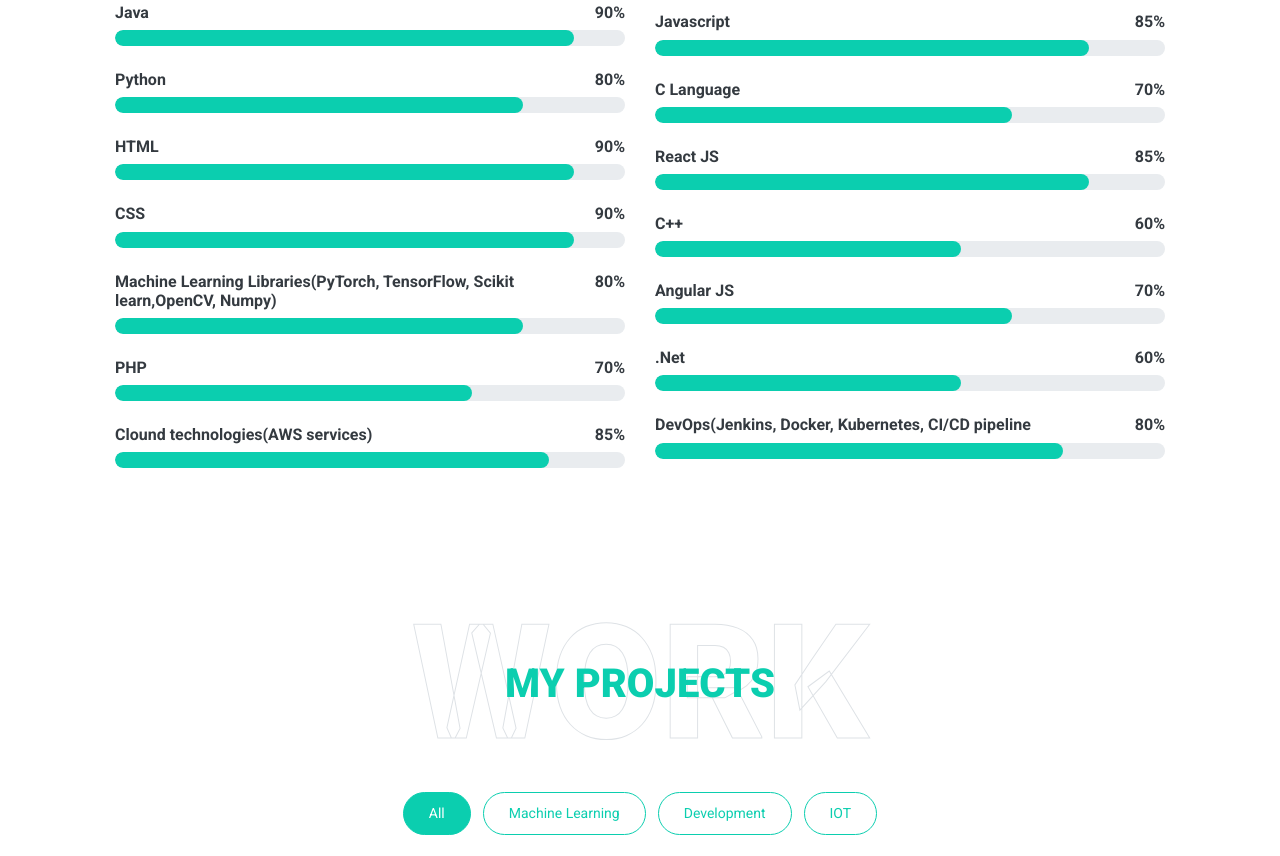
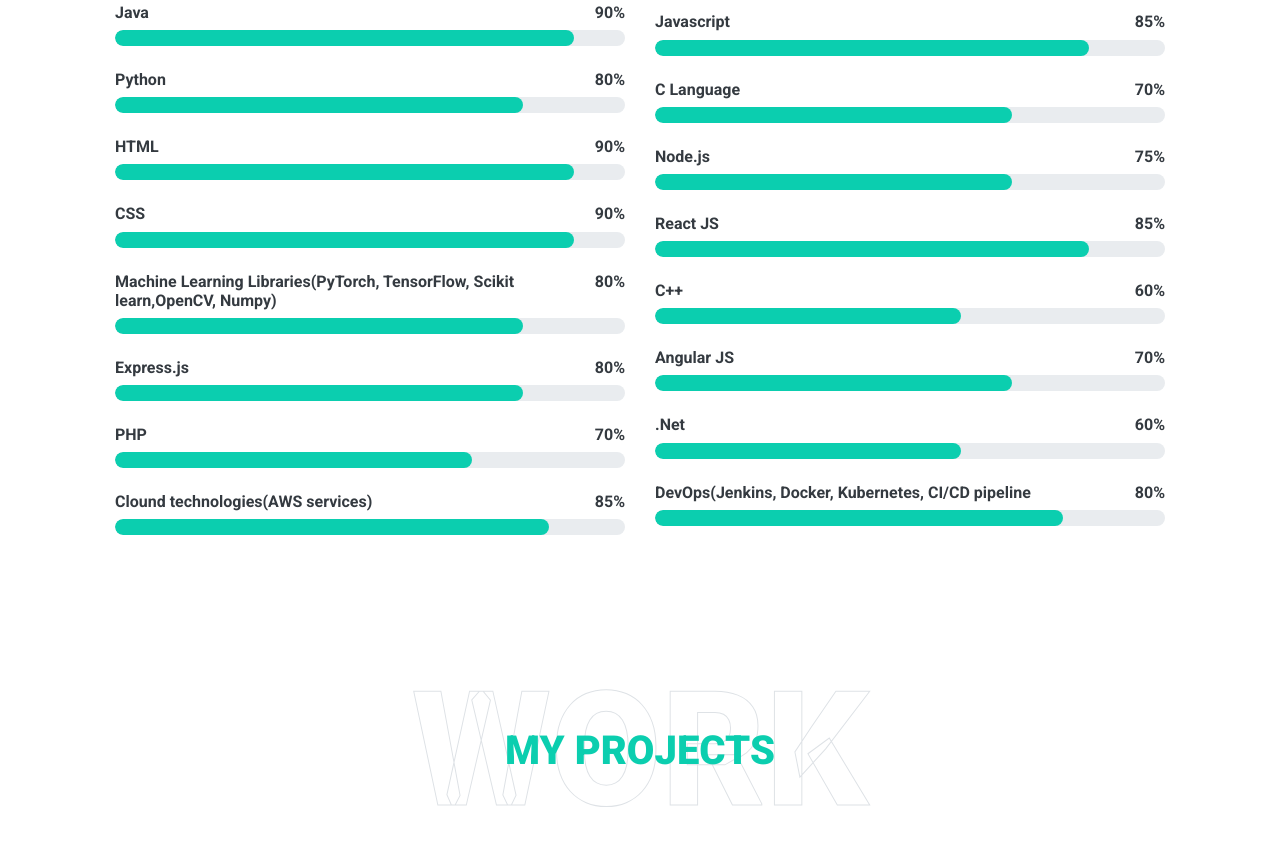
Before and after one commit to divyeshreepotdar1/Portfolio2, a plain HTML site: page index.html in a window 1280 px wide. Shown: the part 3914-4770 px from the top of the page. Drawn offline with nearby package versions, Linux system fonts and the light colour scheme.

Commit message:
Update index.html

```diff
--- a/index.html
+++ b/index.html
@@ -277,6 +277,15 @@
                                     <div class="progress-bar bg-primary" role="progressbar" aria-valuenow="80" aria-valuemin="0" aria-valuemax="100"></div>
                                 </div>
                             </div>
+                             <div class="skill mb-4">
+                                <div class="d-flex justify-content-between">
+                                    <h6 class="font-weight-bold">Express.js</h6>
+                                    <h6 class="font-weight-bold">80%</h6>
+                                </div>
+                                <div class="progress">
+                                    <div class="progress-bar bg-primary" role="progressbar" aria-valuenow="80" aria-valuemin="0" aria-valuemax="100"></div>
+                                </div>
+                            </div>
                             <div class="skill mb-4">
                                 <div class="d-flex justify-content-between">
                                     <h6 class="font-weight-bold">PHP</h6>
@@ -312,6 +321,15 @@
                                 <div class="d-flex justify-content-between">
                                     <h6 class="font-weight-bold">C Language</h6>
                                     <h6 class="font-weight-bold">70%</h6>
+                                </div>
+                                <div class="progress">
+                                    <div class="progress-bar bg-primary" role="progressbar" aria-valuenow="70" aria-valuemin="0" aria-valuemax="100"></div>
+                                </div>
+                            </div>
+                              <div class="skill mb-4">
+                                <div class="d-flex justify-content-between">
+                                    <h6 class="font-weight-bold">Node.js</h6>
+                                    <h6 class="font-weight-bold">75%</h6>
                                 </div>
                                 <div class="progress">
                                     <div class="progress-bar bg-primary" role="progressbar" aria-valuenow="70" aria-valuemin="0" aria-valuemax="100"></div>
```
